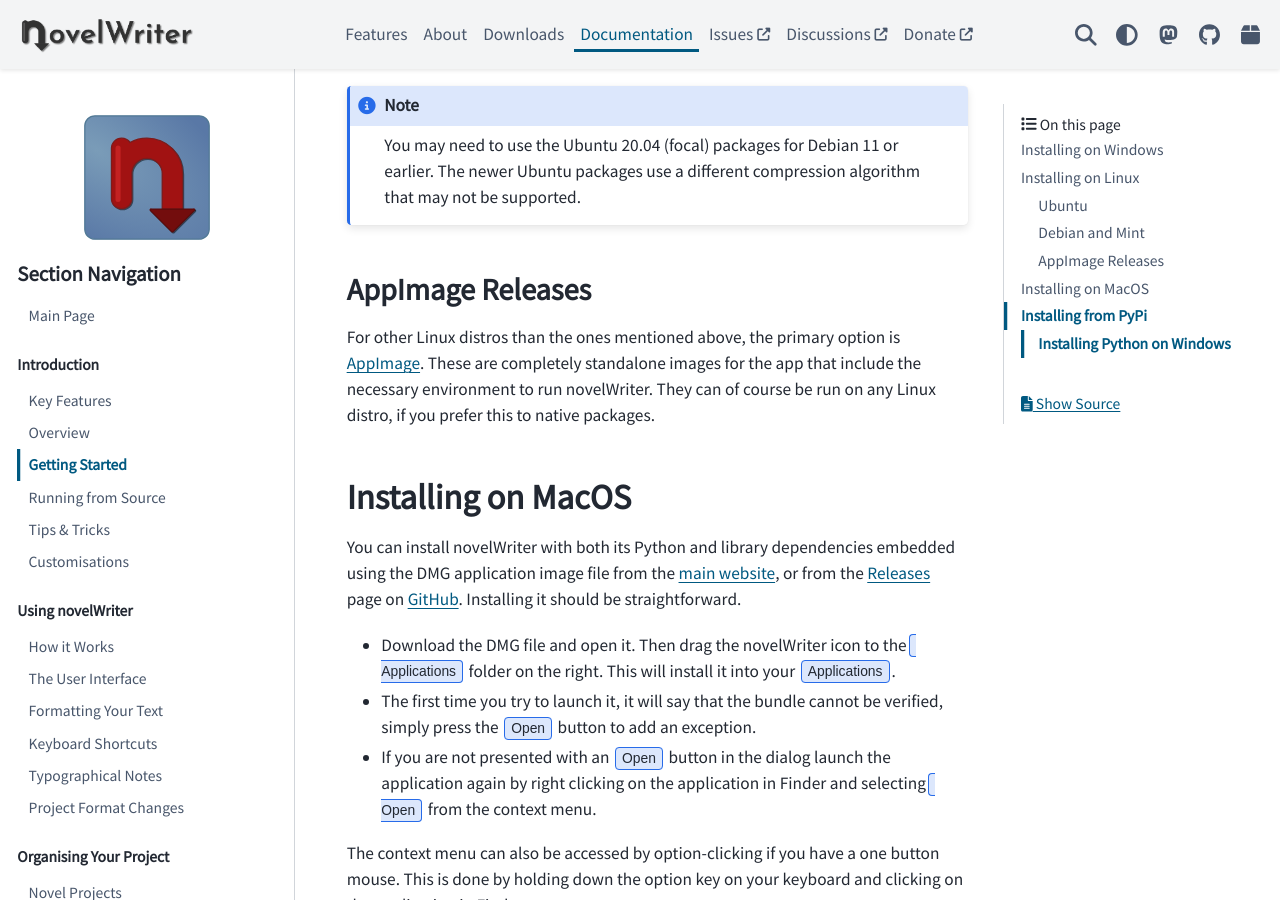
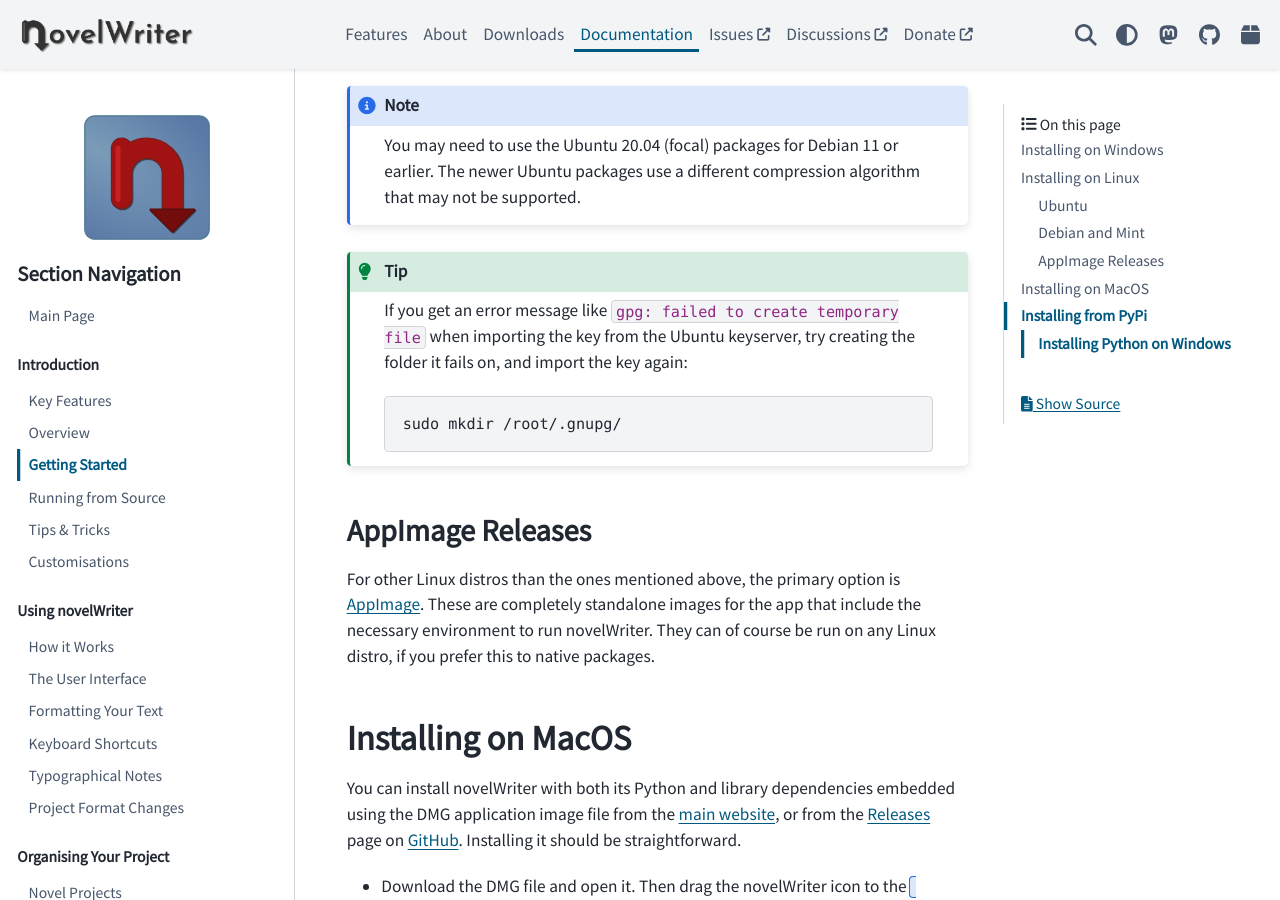
Before and after one commit to vkbo/novelWriter.io, a Sphinx documentation site: the page built from source/docs/int_started.rst, in a window 1280 px wide and 900 px high, scrolled down 1719 px. Built offline with Sphinx 7.4.7 and the PyData theme 0.15.4, drawn with Linux system fonts in a browser that asks for light colours.

```diff
--- a/source/docs/index.rst
+++ b/source/docs/index.rst
@@ -17,6 +17,7 @@
 storage for robustness.
 
 .. figure:: images/screenshot_multi.png
+   :class: dark-light
    :align: center
    :width: 500
 
@@ -31,7 +32,7 @@
 the pip tool. See :ref:`a_started` for more details.
 
 .. note::
-   Version 1.3 introduced a few changes that will require you to make some minor modifications to
+   Release 1.5 introduced a few changes that will require you to make some minor modifications to
    some of the headings in your project. It should be fairly quick and straightforward. Please see
    the :ref:`a_prjfmt_1_3` section for more details.
 
--- a/source/docs/int_started.rst
+++ b/source/docs/int_started.rst
@@ -88,6 +88,15 @@
 
    You may need to use the Ubuntu 20.04 (focal) packages for Debian 11 or earlier. The newer Ubuntu
    packages use a different compression algorithm that may not be supported.
+
+.. tip::
+
+   If you get an error message like ``gpg: failed to create temporary file`` when importing the key
+   from the Ubuntu keyserver, try creating the folder it fails on, and import the key again:
+
+   .. code-block:: bash
+
+      sudo mkdir /root/.gnupg/
 
 
 AppImage Releases
```
Also changed, not shown: source/docs/int_introduction.rst (+6 -6 lines), 1 other file.
